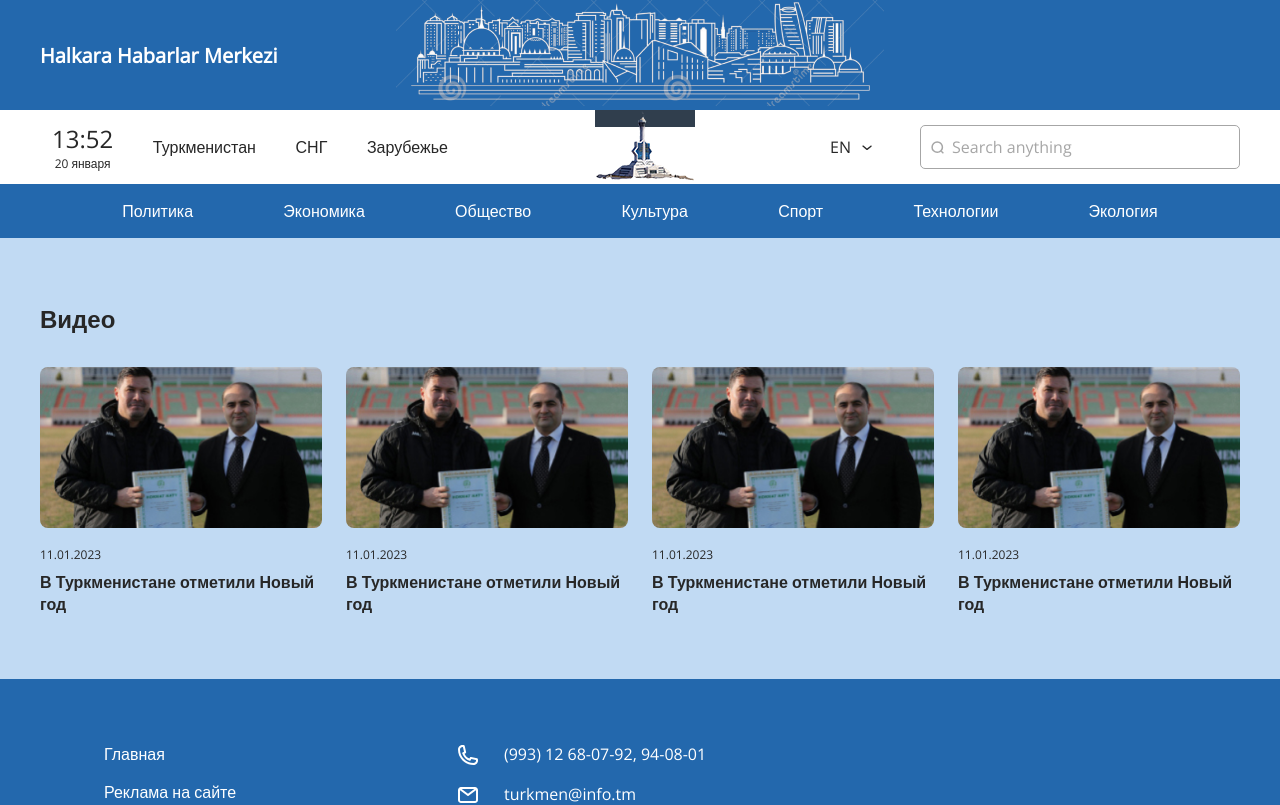
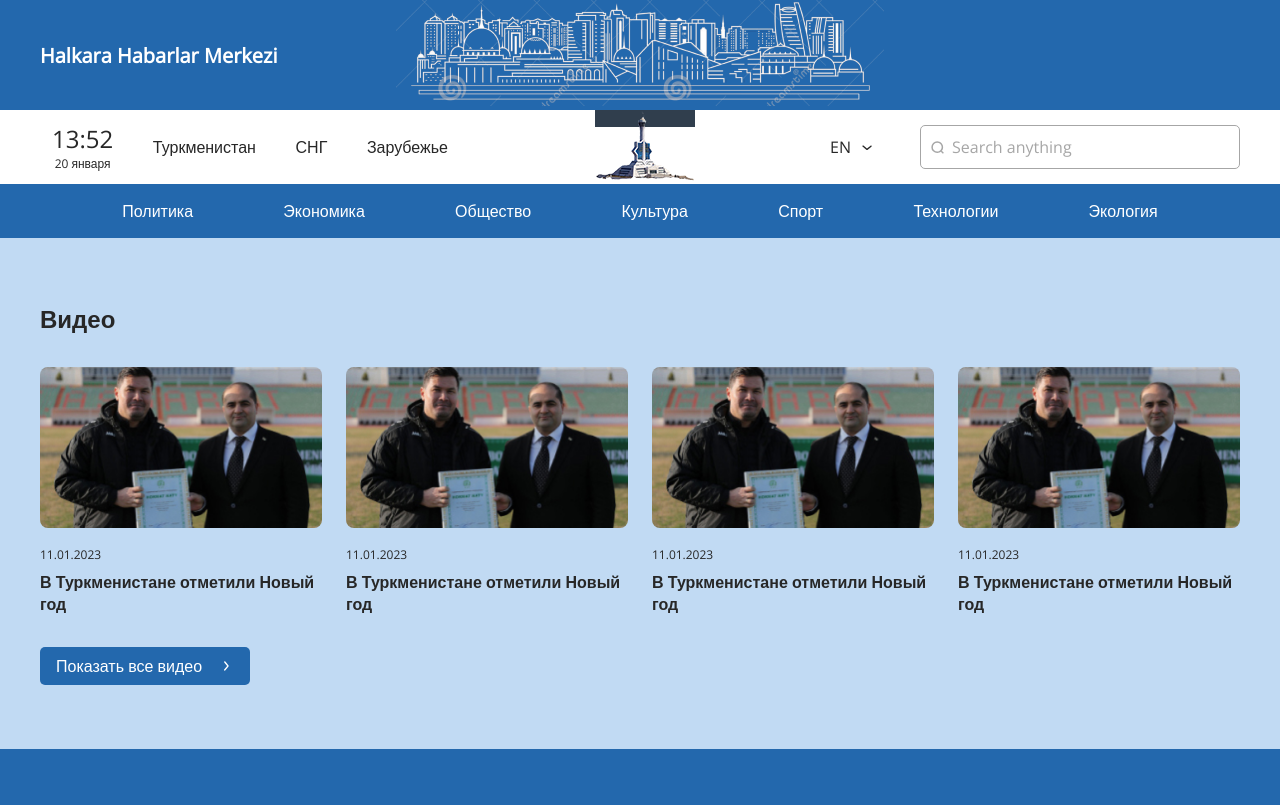
Before and after one commit to VividTruthKeeper/hhm-client, a React (Vite) app: page / in a window 1280 px wide. Shown: the top 805 px of the page. Built offline with nearby package versions, Linux system fonts and the light colour scheme.

Commit message:
video link

```diff
--- /dev/null
+++ b/src/animations/video.animations.ts
@@ -0,0 +1,18 @@
+export const videoArrowMotion: Record<
+  string,
+  Record<string, string | number | Record<string, string | number>>
+> = {
+  rest: {
+    duration: 0.3,
+    type: "spring",
+    x: 0,
+  },
+
+  hover: {
+    x: 10,
+    transition: {
+      duration: 0.2,
+      type: "tween",
+    },
+  },
+};
--- a/src/components/video/Video.tsx
+++ b/src/components/video/Video.tsx
@@ -1,11 +1,19 @@
 // Modules
 import { v4 as uuidv4 } from "uuid";
+import { Link } from "react-router-dom";
+import { motion } from "framer-motion";
 
 // Components
 import VideoItem from "./VideoItem";
 
 // Images
 import VideoItemImg from "../../assets/images/video-item.jpg";
+
+// Icons
+import { ReactComponent as ArrowRightWhite } from "../../assets/icons/arrow-right-white.svg";
+
+// Animations
+import { videoArrowMotion } from "../../animations/video.animations";
 
 const Video = () => {
   const date = "11.01.2023";
@@ -33,6 +41,14 @@
               );
             })}
           </div>
+          <Link to="/videos" className="video-link">
+            <motion.div initial={"rest"} whileHover={"hover"} className="inner">
+              <span>Показать все видео</span>
+              <motion.div className="arrow-div" variants={videoArrowMotion}>
+                <ArrowRightWhite />
+              </motion.div>
+            </motion.div>
+          </Link>
         </div>
       </div>
     </section>
--- a/src/styles/_video.scss
+++ b/src/styles/_video.scss
@@ -53,3 +53,28 @@
     line-height: 2.2rem;
   }
 }
+
+.video-link {
+  max-width: fit-content;
+  border-radius: 0.5rem;
+  background: $main;
+  .inner {
+    font-size: 1.6rem;
+    color: $white;
+    padding: 0.8rem 1.6rem;
+    display: flex;
+    align-items: center;
+    justify-content: flex-start;
+    gap: 1.6rem;
+  }
+
+  .arrow-div {
+    display: flex;
+    align-items: center;
+  }
+
+  svg {
+    width: 1.6rem;
+    height: 1.6rem;
+  }
+}
```
Also changed, not shown: src/assets/icons/arrow-right-white.svg (added).
